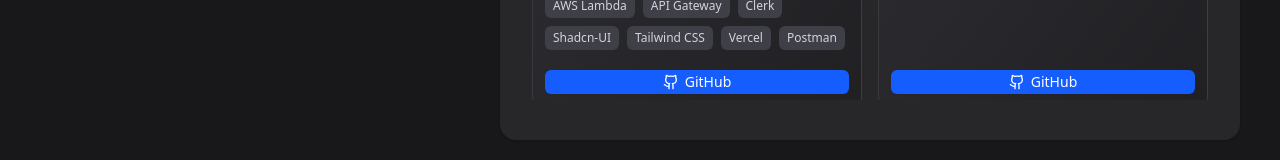
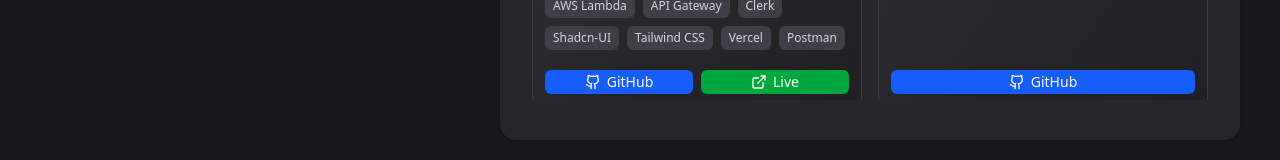
Before and after one commit to Gaurang-Khator/portfolio-website, a Next.js app: page /sections/projects in a window 1280 px wide. Both pictures are taken after a click on the button "Projects". Shown: the part 682-842 px from the top of the page. Built offline with nearby package versions, Linux system fonts and the light colour scheme.

Commit message:
added project live link

```diff
--- a/app/sections/projects/page.tsx
+++ b/app/sections/projects/page.tsx
@@ -23,7 +23,7 @@
             image: "/cashtrail.png",
             tech: ["Next.js", "TypeScript", "AWS", "DynamoDB", "AWS Lambda", "API Gateway", "Clerk", "Shadcn-UI", "Tailwind CSS", "Vercel", "Postman"],
             github: "https://github.com/Gaurang-Khator/cashtrail",
-            // live: "https://example.com"
+            live: "https://cashtrail-app.vercel.app/"
         },
         {
             id: 2,
```
